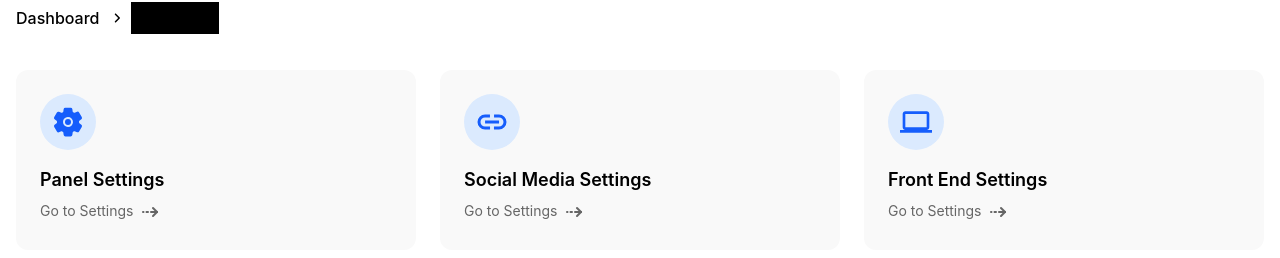
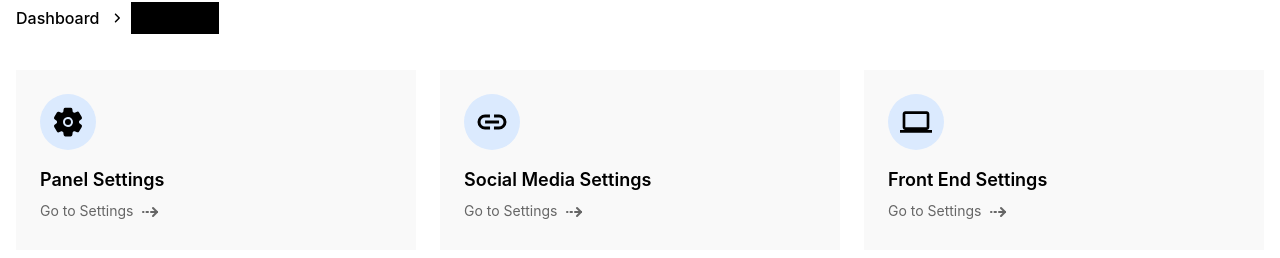
Before and after one commit to ranjaniav1/blog-admin, a Next.js app: page /admin/settings in a window 1280 px wide. Shown: the part 154-412 px from the top of the page. Built offline with nearby package versions, Linux system fonts and the light colour scheme; no server answers.

Commit message:
final touches

```diff
--- a/app/common/SettingsCard.jsx
+++ b/app/common/SettingsCard.jsx
@@ -4,14 +4,14 @@ import { TbArrowNarrowRightDashed } from "react-icons/tb";
 export default function SettingsCard({ icon, title, link, isActive = false }) {
   return (
     <Link href={link}>
-      <div className="w-full h-[180px] p-6 rounded-xl my-border transition-all duration-300 cursor-pointer flex flex-col justify-between relative overflow-hidden settings-group card hover:shadow-lg">
+      <div className="w-full h-[180px] p-6 my-rounded transition-all duration-300 cursor-pointer flex flex-col justify-between relative overflow-hidden settings-group card hover:shadow-lg">
         {/* Background fill effect */}
         <div className="animated-bar" />
 
         {/* Icon */}
         <div
           className={`relative text-4xl transition-all duration-300 p-3 rounded-full w-14 h-14 flex items-center justify-center z-10 ${
-            isActive ? "active" : "bg-blue-100 text-blue-600"
+            isActive ? "active" : "bg-blue-100 active-text"
           }  link`}
         >
           {icon}
--- a/app/common/TableBody.jsx
+++ b/app/common/TableBody.jsx
@@ -1,5 +1,5 @@
 const TableBody = ({ data, columns, renderActions, linkUrl, router }) => (
-  <tbody className="text-wrap">
+  <tbody className="text-wrap truncate ">
     {data?.map((item, index) => (
       <tr
         key={item._id || item.slug || index}
@@ -13,7 +13,7 @@ const TableBody = ({ data, columns, renderActions, linkUrl, router }) => (
         {columns.map((col) => (
           <td
             key={col.accessor}
-            className="px-6 py-4 whitespace-nowrap align-middle"
+            className="px-6 py-4 max-w-xs whitespace-pre-wrap break-words align-top"
           >
             {col.render
               ? col.render(item[col.accessor], item)
--- a/app/components/sub-categories/SubCategoryData.jsx
+++ b/app/components/sub-categories/SubCategoryData.jsx
@@ -90,7 +90,7 @@ const SubCategoryData = ({ categorySlug, requiredAllCategory }) => {
   );
 
   return (
-    <div>
+    <div className="card my-rounded">
       <Table
         columns={columns}
         data={subcategories?.subcategories || []}
```
